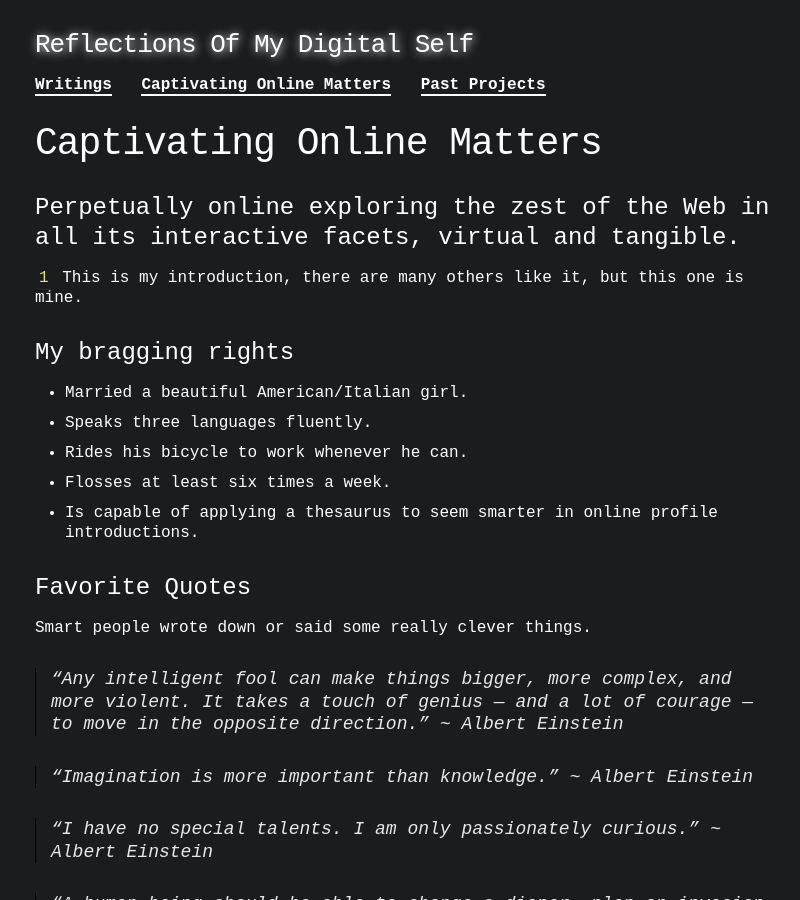
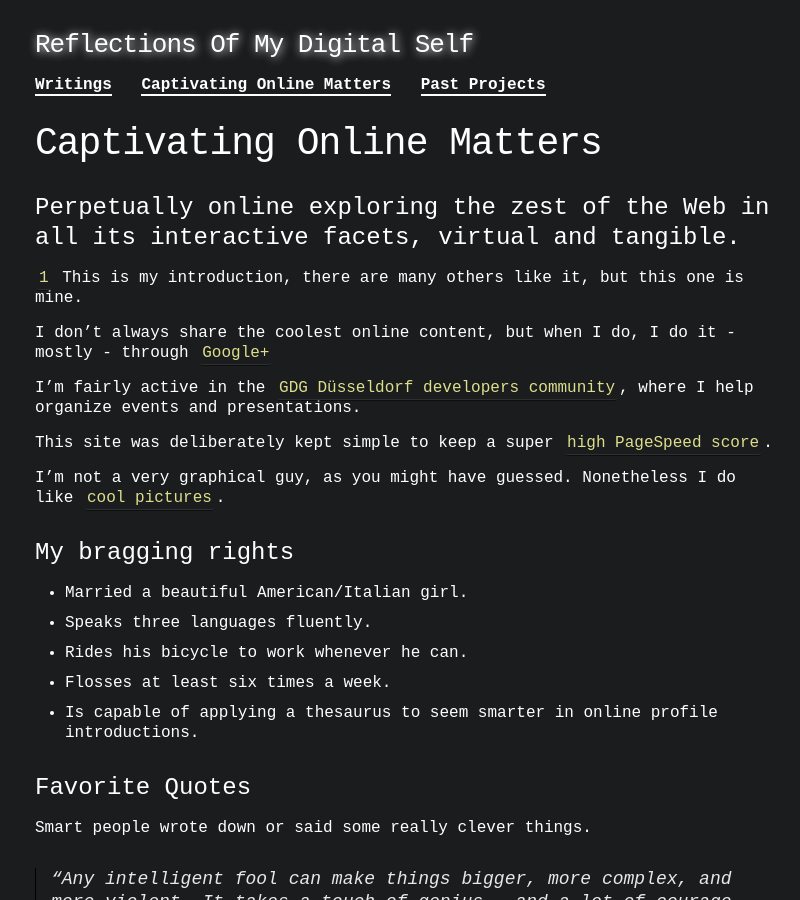
Before and after one commit to johanbove/johanbove.github.io, a Jekyll site: the page built from introduction.markdown, in a window 1280 px wide and 900 px high. Shown: the whole window, without its empty margins (235-1035 px from the left). Built offline with Jekyll 4.4.1, drawn with Linux system fonts in a browser that asks for light colours.

Commit message:
Update introduction.markdown

```diff
--- a/introduction.markdown
+++ b/introduction.markdown
@@ -7,6 +7,14 @@ permalink: /about/
 ## Perpetually online exploring the zest of the Web in all its interactive facets, virtual and tangible.
 
 [1](http://en.wikipedia.org/wiki/Rifleman%27s_Creed) This is my introduction, there are many others like it, but this one is mine.
+
+I don't always share the coolest online content, but when I do, I do it - mostly - through [Google+](https://plus.google.com/+JohanBové)
+
+I'm fairly active in the [GDG Düsseldorf developers community](https://plus.google.com/communities/113782579160655007812), where I help organize events and presentations.
+
+This site was deliberately kept simple to keep a super [high PageSpeed score](https://developers.google.com/speed/pagespeed/insights/?url=http%3A%2F%2Fblog.johanbove.info).
+
+I'm not a very graphical guy, as you might have guessed. Nonetheless I do like [cool pictures](http://1drv.ms/1Oxc4iF).
 
 ## My bragging rights
 
```
